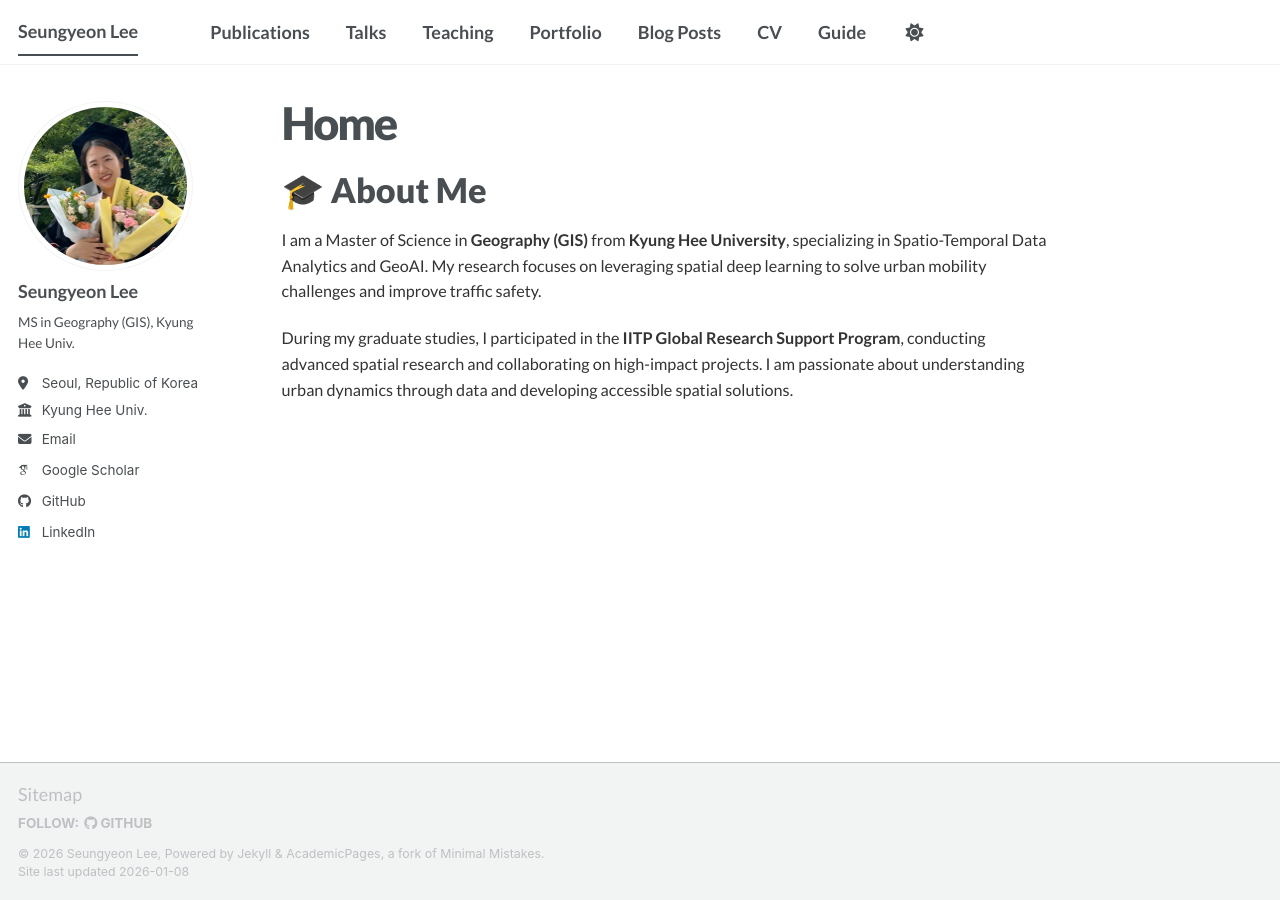
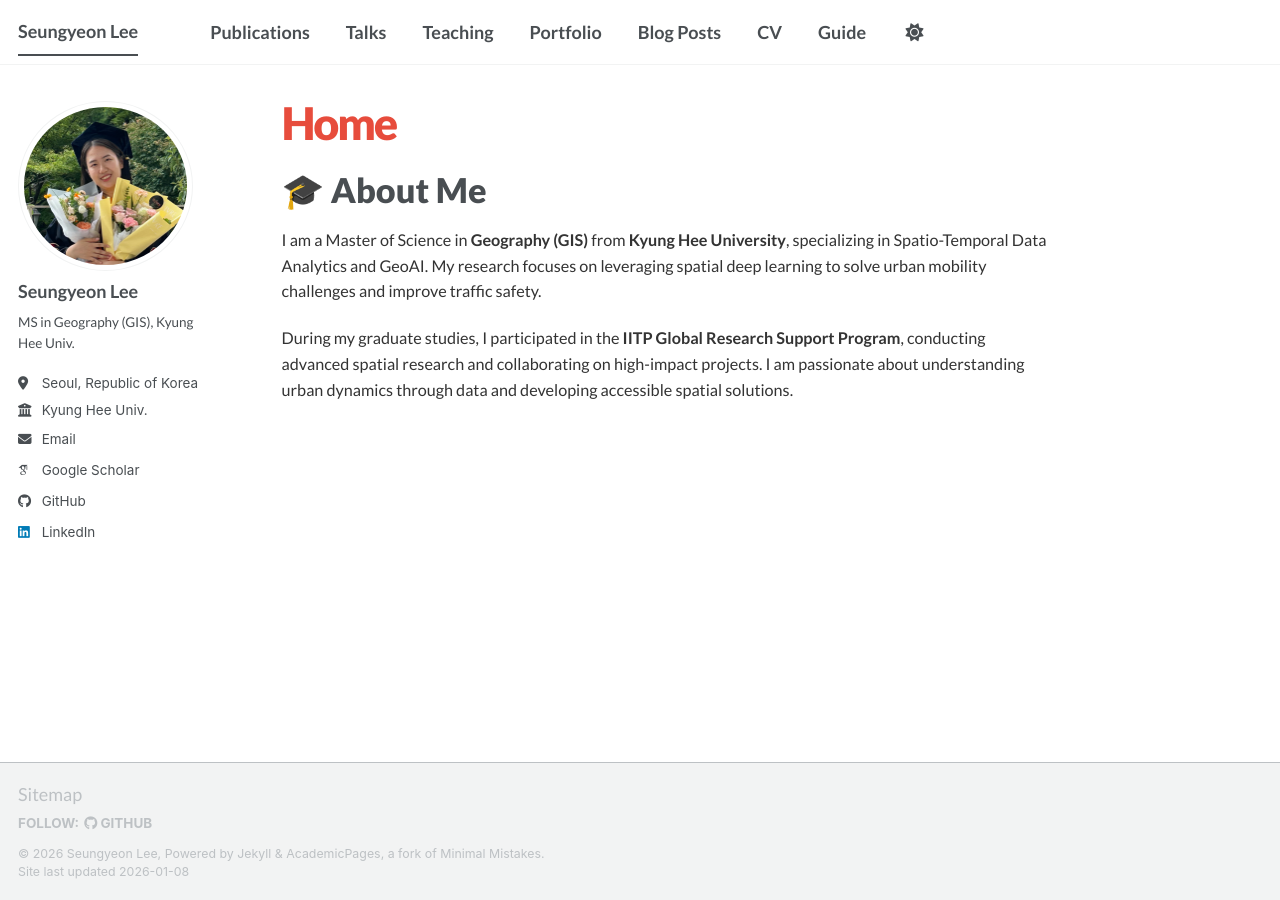
Before and after one commit to seungyeon677/seungyeon677.github.io, a Jekyll site: the page built from _pages/about.md, in a window 1280 px wide. Built offline with Jekyll 4.4.1, drawn with Linux system fonts in a browser that asks for light colours; some web fonts are replaced; a script bundle is joined from its source files by our own code; library files that are not in the unit come from our copies.

Commit message:
Update head.html

```diff
--- a/_includes/head.html
+++ b/_includes/head.html
@@ -36,6 +36,7 @@
     font-size: 2.5rem !important; /* 아주 크게 */
     font-weight: 900 !important;
     letter-spacing: -0.05em; /* 글자 간격을 살짝 좁혀 더 세련되게 */
+    color: #e74c3c !important;
   }
 
   h1, h2 {
```
